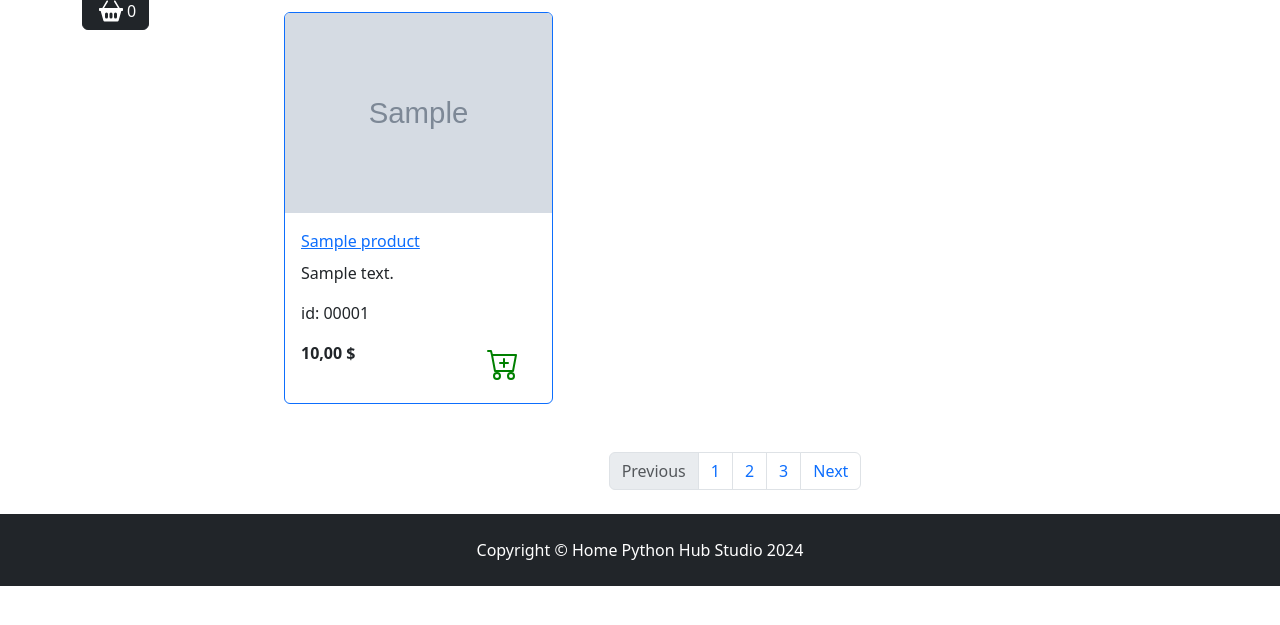
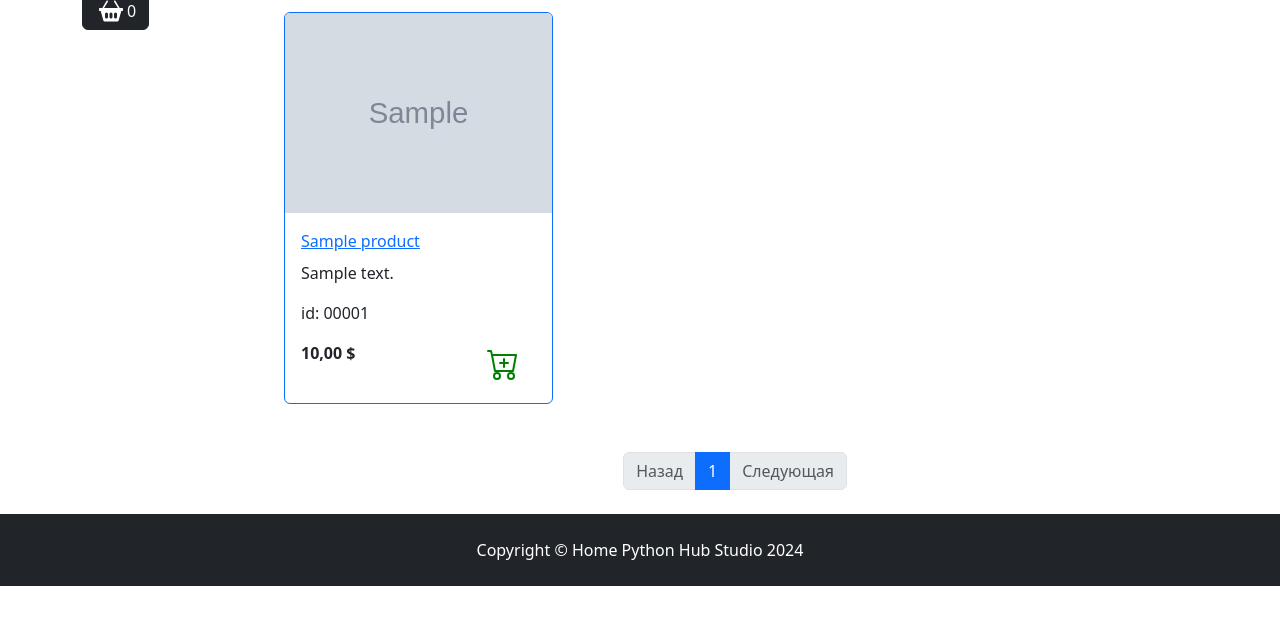
Before and after one commit to KhomenokNastya/online-shop, a Django app: a page that uses goods/templates/goods/catalog.html in a window 1280 px wide. Shown: the part 118-743 px from the top of the page. Run offline with Django 4.2, Linux system fonts and the light colour scheme; tables that the repository leaves empty hold one stand-in row (values such as "Sample post"); grey boxes marked "Sample" are stand-in pictures; parts of the project's set-up code (start-up, migrations or seed data) failed here and were passed over; some libraries are stand-ins or nearby versions.

Commit message:
The first pagination option

```diff
--- a/goods/models.py
+++ b/goods/models.py
@@ -27,6 +27,7 @@
         db_table = 'product'
         verbose_name = 'Продукт'
         verbose_name_plural = 'Продукты'
+        ordering = ('id', )
 
     def __str__(self):
         return f'{self.name} Количество - {self.quantity}'
--- a/goods/templates/goods/catalog.html
+++ b/goods/templates/goods/catalog.html
@@ -81,14 +81,29 @@
     <nav aria-label="Page navigation example">
         <ul class="pagination justify-content-center my-4">
             <div class="custom-shadow d-flex">
-                <li class="page-item disabled">
-                  <a class="page-link">Previous</a>
+
+                <li class="page-item {% if not goods.has_previous %} disabled {% endif %}">
+                   <a class="page-link" href="{% if goods.has_previous %}
+                   {% url "catalog:index" slug_url goods.previous_page_number %}
+                   {% else %}
+                   #
+                   {% endif %}">Назад</a>
                 </li>
-                <li class="page-item"><a class="page-link" href="#">1</a></li>
-                <li class="page-item"><a class="page-link" href="#">2</a></li>
-                <li class="page-item"><a class="page-link" href="#">3</a></li>
-                <li class="page-item">
-                  <a class="page-link" href="#">Next</a>
+
+                {% for page in goods.paginator.page_range %}
+                {% if page >= goods.number|add:-2 and page <= goods.number|add:2 %}
+                     <li class="page-item {% if goods.number == page %} active {% endif %}">
+                         <a class="page-link" href="{% url "catalog:index" slug_url page %}">{{ page }}</a>
+                     </li>
+                {% endif %}
+                {% endfor %}
+
+                <li class="page-item {% if not goods.has_next %} disabled {% endif %}">
+                   <a class="page-link" href="{% if goods.has_next %}
+                   {% url "catalog:index" slug_url goods.next_page_number %}
+                   {% else %}
+                   #
+                   {% endif %}">Следующая</a>
                 </li>
             </div>
         </ul>
--- a/goods/urls.py
+++ b/goods/urls.py
@@ -5,5 +5,6 @@
 
 urlpatterns = [
     path('<slug:category_slug>/', views.catalog, name='index'),
+    path('<slug:category_slug>/<int:page>/', views.catalog, name='index'),
     path('product/<slug:product_slug>/', views.product, name='product'),
 ]
--- a/goods/views.py
+++ b/goods/views.py
@@ -1,24 +1,28 @@
+from django.core.paginator import Paginator
 from django.shortcuts import render, get_list_or_404
 
 from goods.models import Products
 
 
-def catalog(request, category_slug):
-
+def catalog(request, category_slug, page=1):
     if category_slug == 'all':
         goods = Products.objects.all()
     else:
         goods = get_list_or_404(Products.objects.filter(category__slug=category_slug))
 
+    # Пагинация
+    paginator = Paginator(goods, 3)
+    current_page = paginator.page(page)
+
     context = {
         'title': 'Home - Каталог',
-        'goods': goods,
-        }
+        'goods': current_page,
+        'slug_url': category_slug
+    }
     return render(request, 'goods/catalog.html', context)
 
 
 def product(request, product_slug):
-
     product = Products.objects.get(slug=product_slug)
 
     context = {
```
